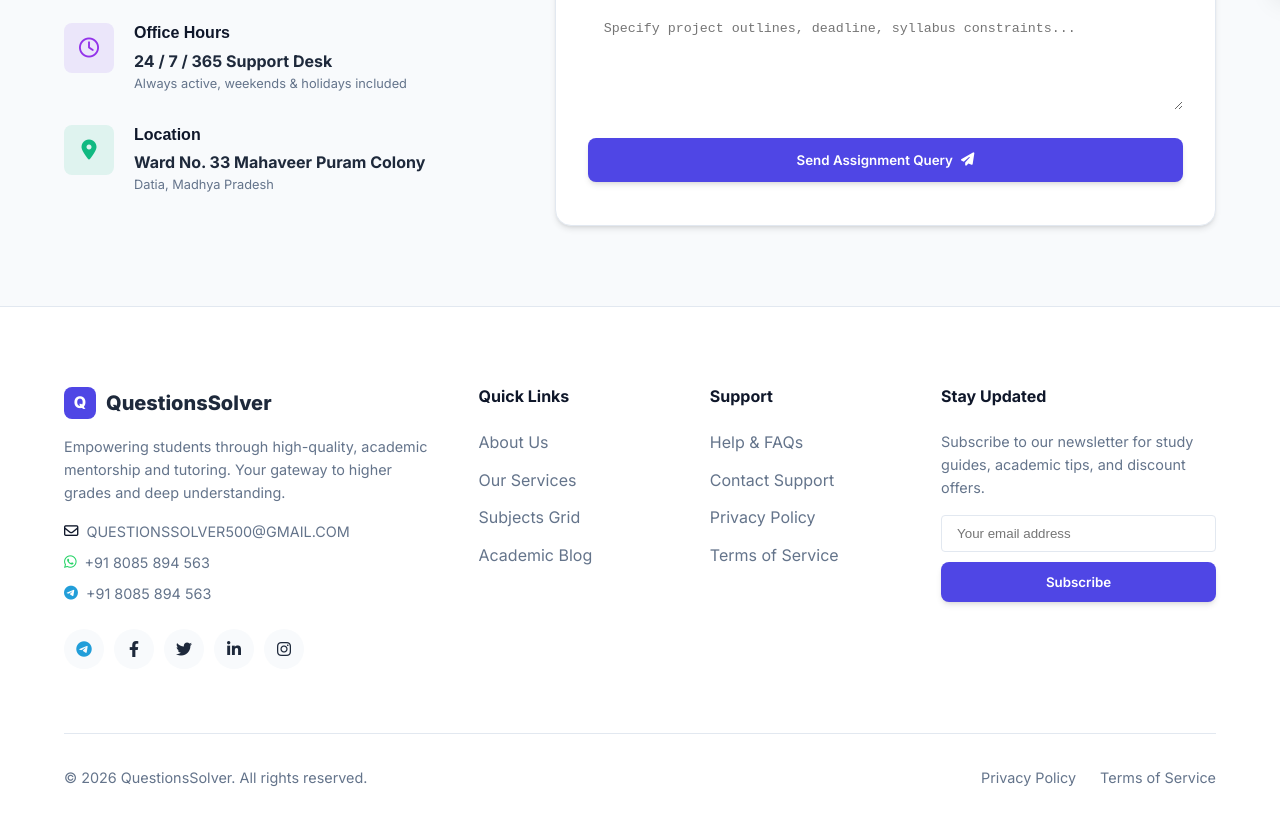
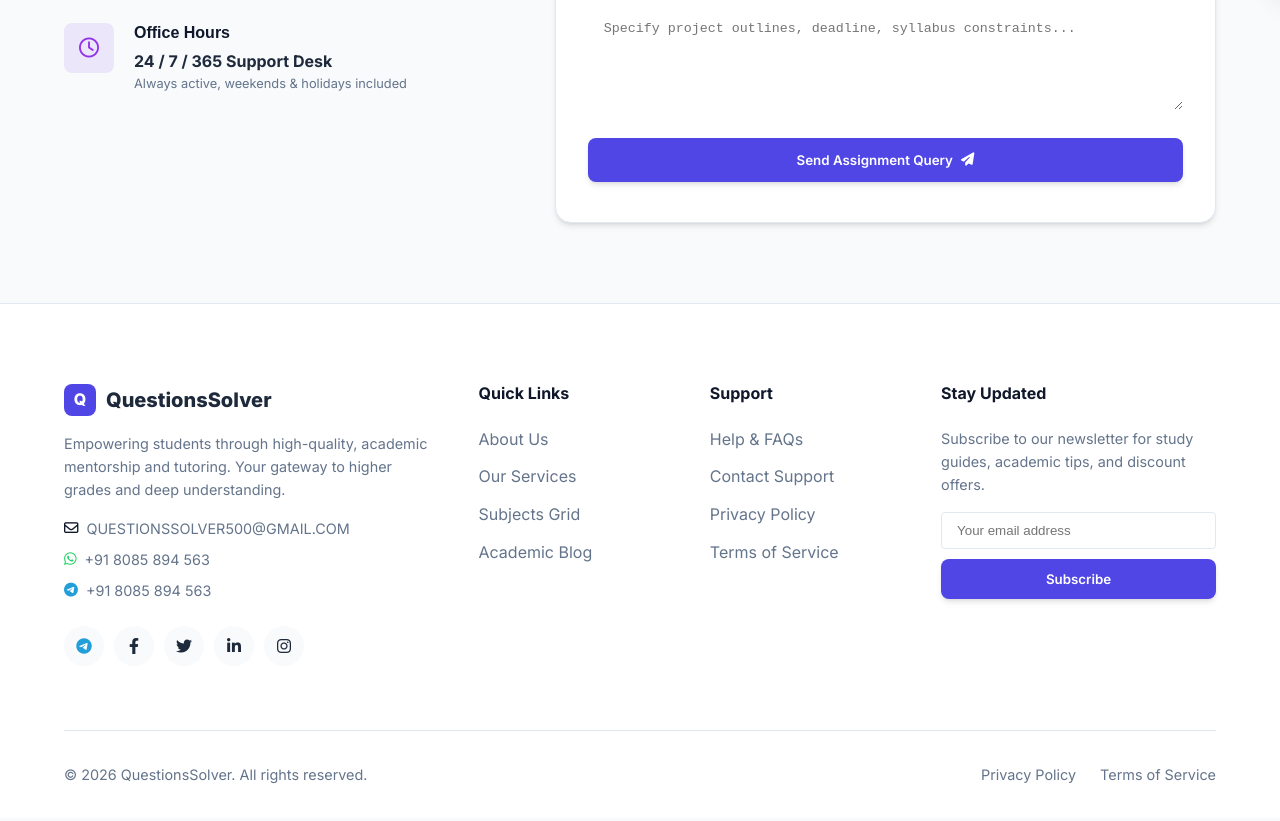
Before and after one commit to bmushtaq65-eng/QuestionsSolver, a React (Vite) app: page /contact in a window 1280 px wide. Shown: the part 800-1621 px from the top of the page. Built offline with nearby package versions, Linux system fonts and the light colour scheme.

Commit message:
Remove address from src/pages/Contact.tsx

```diff
--- a/src/pages/Contact.tsx
+++ b/src/pages/Contact.tsx
@@ -67,16 +67,6 @@ export default function Contact() {
                           </div>
                       </div>
 
-                      <div style={{ display: 'flex', alignItems: 'flex-start', gap: '20px', marginBottom: '30px' }}>
-                          <div className="flex-center" style={{ width: '50px', height: '50px', borderRadius: 'var(--radius-md)', background: 'rgba(16, 185, 129, 0.1)', color: '#10B981', fontSize: '1.25rem', flexShrink: 0 }}>
-                              <i className="fa-solid fa-location-dot"></i>
-                          </div>
-                          <div>
-                              <h5 style={{ fontFamily: "'Outfit', sans-serif", fontSize: '1rem', marginBottom: '6px' }}>Location</h5>
-                              <p style={{ fontWeight: 700, color: 'var(--text-primary)', marginTop: '4px' }}>Ward No. 33 Mahaveer Puram Colony</p>
-                              <p style={{ fontSize: '0.8rem', color: 'var(--text-muted)' }}>Datia, Madhya Pradesh</p>
-                          </div>
-                      </div>
                   </div>
 
                   <div className="card-premium glass-panel" data-aos="fade-left">
```
